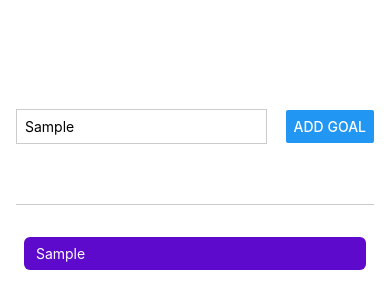
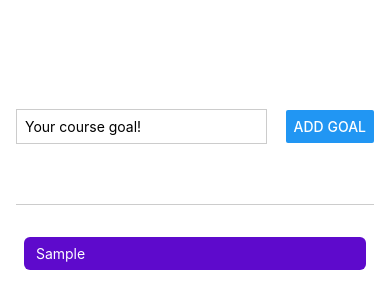
Before and after one commit to Parksolmi/React-Native, a React Native app in the folder ToDoApp/: screen / in a window 390 px wide. Both pictures are taken after typing "Sample" into the empty fields and a click on the button "ADD GOAL". Shown: the top 308 px of the page. Built offline with nearby package versions, Linux system fonts and the light colour scheme.

Commit message:
refactor: 컴포넌트 분리

```diff
--- a/ToDoApp/App.js
+++ b/ToDoApp/App.js
@@ -1,47 +1,32 @@
 import { StatusBar } from 'expo-status-bar';
 import { useState } from 'react';
-import { StyleSheet, Text, View, Button, TextInput, ScrollView, FlatList } from 'react-native';
+import {
+  StyleSheet,
+  View,
+  FlatList
+} from 'react-native';
+import GoalInput from './components/GoalInput';
+import GoalItem from './components/GoalItem';
 
 export default function App() {
-  const [enteredGoalText, setEnteredGoalText] = useState("");
   const [courseGoals, setCourseGoals] = useState([]);
 
-  function goalInputHandler(enteredText) {
-    setEnteredGoalText(enteredText);
-  };
-
-  function addGoalHandler() {
+  function addGoalHandler(enteredGoalText) {
     setCourseGoals(currentCourseGoals => [
       ...currentCourseGoals,
       {text: enteredGoalText, key: Math.random().toString(),}]);
   }
-
   return (
 
     <View style={styles.appContainer}>
-      <View style={styles.inputContainer}>
-        <TextInput style={styles.textInput} placeholder='Your course goal!' onChangeText={goalInputHandler} />
-        <Button title='Add Goal' onPress={addGoalHandler} />
-      </View>
+      <GoalInput onAddGoal={addGoalHandler}/>
       <View style={styles.goalsContainer}>
         <FlatList
           data={courseGoals}
           renderItem={itemData => {
-            return (
-              <View style={styles.goalItem}>
-                  <Text style={styles.goalText}> {itemData.item.text} </Text>
-                </View>
-            );
-        }}/>
-          {/* {
-            courseGoals.map((goal) =>
-              <View style={styles.goalItem} key={goal}>
-                <Text style={styles.goalText}>
-                  {goal}
-                </Text>
-              </View>
-            )
-          } */}
+            return <GoalItem text={itemData.item.text}/>;
+          }}
+        />
       </View>
     </View>
   );
@@ -53,33 +38,8 @@
     paddingTop: 50,
     paddingHorizontal: 16,
   },
-  inputContainer: {
-    flex: 1,
-    flexDirection: 'row',
-    justifyContent: 'space-between',
-    alignItems: 'center',
-    marginBottom: 24,
-    borderBottomWidth: 1,
-    borderBottomColor: '#cccccc',
-  },
-  textInput: {
-    borderWidth: 1,
-    borderColor: '#cccccc',
-    width: '70%',
-    marginRight: 8,
-    padding: 8,
-  },
   goalsContainer: {
     flex: 4,
   },
-  goalItem: {
-    margin: 8,
-    padding: 8,
-    borderRadius: 6,
-    backgroundColor: '#5e0acc',
 
-  },
-  goalText: {
-    color: 'white',
-  }
 })
--- /dev/null
+++ b/ToDoApp/components/GoalInput.js
@@ -0,0 +1,53 @@
+import {
+  StyleSheet,
+  View,
+  TextInput,
+  Button,
+} from 'react-native';
+import {useState} from 'react';
+
+function GoalInput(props) {
+  const [enteredGoalText, setEnteredGoalText] = useState("");
+
+  function goalInputHandler(enteredText) {
+    setEnteredGoalText(enteredText);
+  };
+
+  function addGoalHandler() {
+    props.onAddGoal(enteredGoalText);
+    setEnteredGoalText('');
+  }
+
+  return (
+    <View style={styles.inputContainer}>
+      <TextInput
+        style={styles.textInput}
+        placeholder='Your course goal!'
+        onChangeText={goalInputHandler}
+        value={enteredGoalText}
+      />
+      <Button title='Add Goal' onPress={addGoalHandler} />
+    </View>
+  )
+}
+
+export default GoalInput;
+
+const styles = StyleSheet.create({
+  inputContainer: {
+    flex: 1,
+    flexDirection: 'row',
+    justifyContent: 'space-between',
+    alignItems: 'center',
+    marginBottom: 24,
+    borderBottomWidth: 1,
+    borderBottomColor: '#cccccc',
+  },
+  textInput: {
+    borderWidth: 1,
+    borderColor: '#cccccc',
+    width: '70%',
+    marginRight: 8,
+    padding: 8,
+  },
+})
--- /dev/null
+++ b/ToDoApp/components/GoalItem.js
@@ -0,0 +1,28 @@
+import {
+  StyleSheet,
+  View,
+  Text
+} from 'react-native';
+
+function GoalItem(props) {
+  return (
+    <View style={styles.goalItem}>
+      <Text style={styles.goalText}> {props.text} </Text>
+    </View>
+  )
+};
+
+export default GoalItem;
+
+const styles = StyleSheet.create({
+  goalItem: {
+    margin: 8,
+    padding: 8,
+    borderRadius: 6,
+    backgroundColor: '#5e0acc',
+
+  },
+  goalText: {
+    color: 'white',
+  }
+})
```
